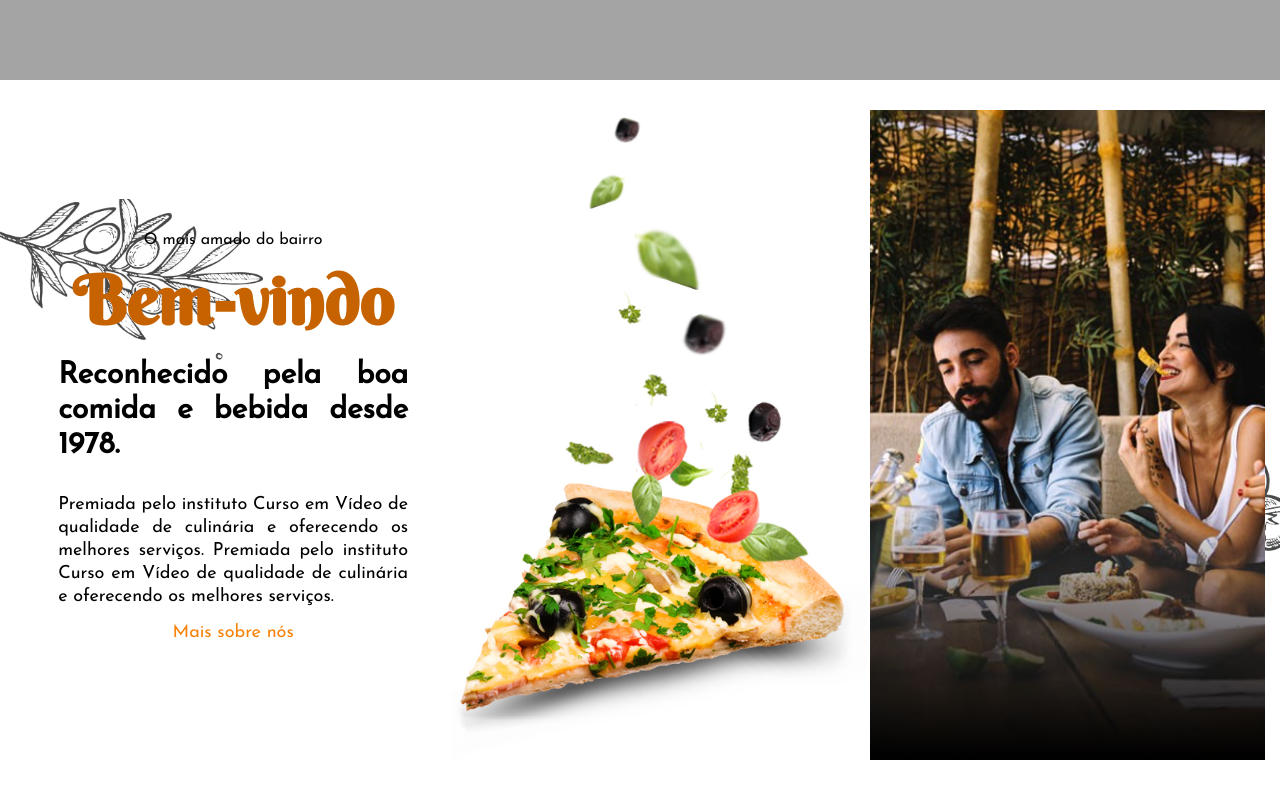
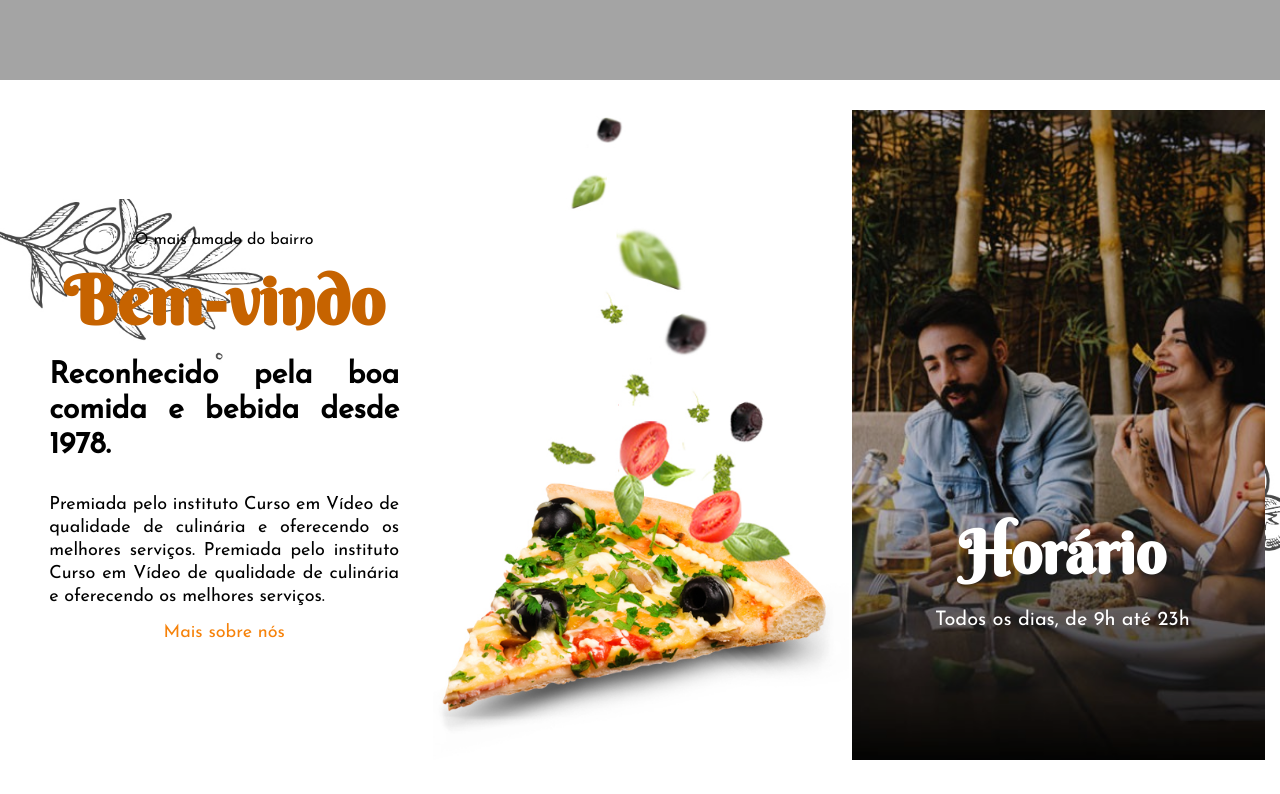
Before and after one commit to mikemenendes/fresco, a plain HTML site: page index.html in a window 1280 px wide. Shown: the part 511-1305 px from the top of the page. Drawn offline with Linux system fonts and the light colour scheme.

Commit message:
termino de outra section

```diff
--- a/index.html
+++ b/index.html
@@ -65,6 +65,7 @@
 
         <section class="quemsou">
             <div class="container flex center">
+
                 <div class="quemsou-text center qmsou">
                     <span>O mais amado do bairro</span>
                     <h2>Bem-vindo</h2>
@@ -73,17 +74,25 @@
                     <p>Premiada pelo instituto Curso em Vídeo de qualidade de culinária e oferecendo os melhores serviços. Premiada pelo instituto Curso em Vídeo de qualidade de culinária e oferecendo os melhores serviços.</p>
 
                     <a href="#">Mais sobre nós</a>
-                </div>
+                </div><!-- quemsou-text center qmsou -->
 
                 <div class="quemsou-img qmsou">
                     <img src="assets/asset 2.jpeg" alt="" height="650px">
-                </div>
+                </div><!-- quemsou-img qmsou -->
 
                 <div class="quemsou-horario qmsou">
-                    <img src="assets/asset 13.jpeg" alt="" height="650px">
-                </div>
-            </div>
-        </section>
+                    <div class="contrast">
+                        <div class="horario-text">
+                            <h3>Horário</h3>
+                            <span>Todos os dias, de 9h até 23h</span>
+                        </div><!-- horario-text -->
+                    </div><!-- contrast -->
+                </div><!-- quemsou-horario qmsou  -->
+
+            </div><!-- container flex center  -->
+        </section><!-- quemsou -->
+
+
 
     </main>
 
--- a/style/style.css
+++ b/style/style.css
@@ -202,3 +202,39 @@ section.quemsou div.quemsou-text a:hover{
 .qmsou{
     max-height: 670px;
 }
+
+section.quemsou div.quemsou-horario{
+    background-image: url(../assets/asset\ 13.jpeg);
+    background-position: center;
+    background-repeat: no-repeat;
+    background-size: cover;
+    height: 650px;
+    width: 33%;
+}
+
+section.quemsou div.contrast{
+    background-color: #00000044;
+    height: 650px;
+    position: relative;
+}
+
+div.horario-text{
+    position: absolute;
+    bottom: 20%;
+    left: 20%;
+}
+
+div.quemsou-horario h3{
+    color: #fff;
+    font-family: var(--font-titulo);
+    font-size: 60px;
+    margin-bottom: 20px;
+}
+
+div.quemsou-horario span{
+    color: #fff;
+    font-size: 20px;
+}
+
+
+/* -------- /quemsou --------*/
```
